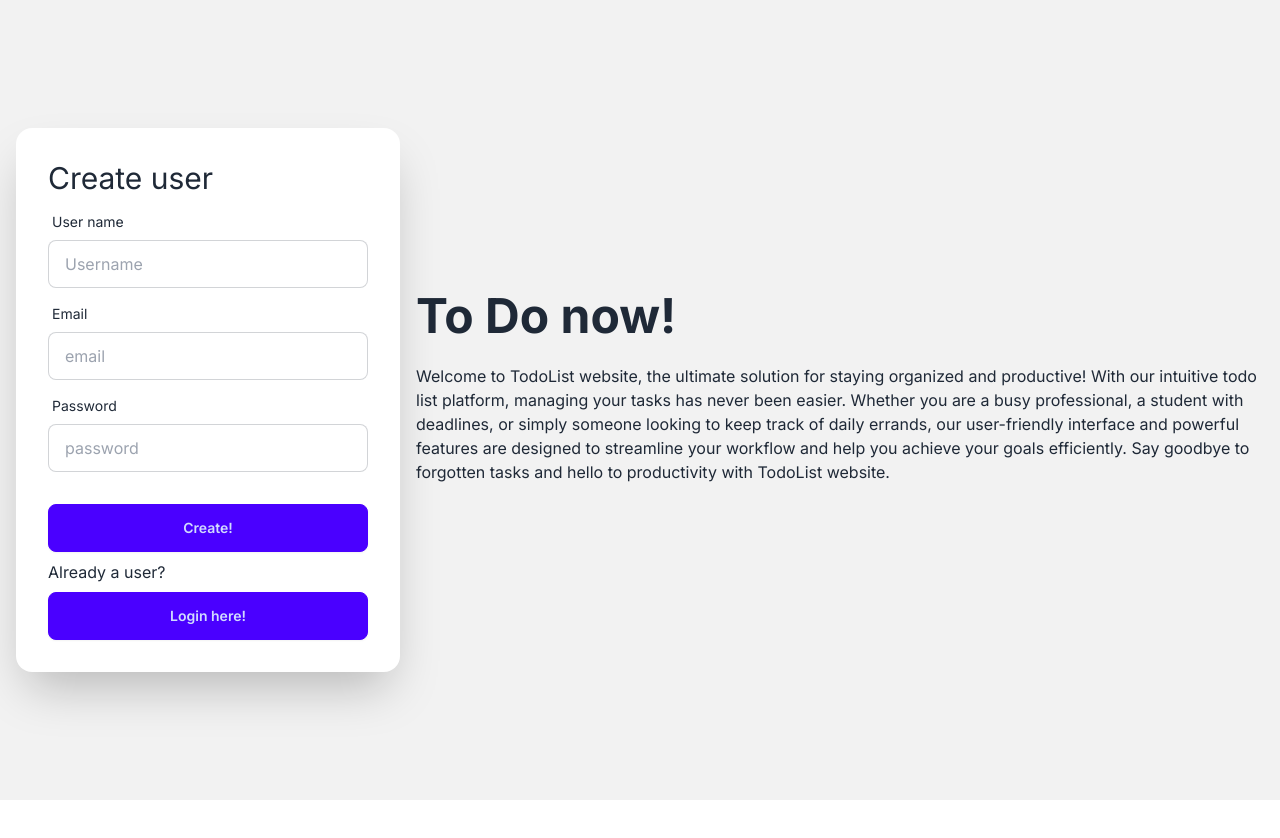
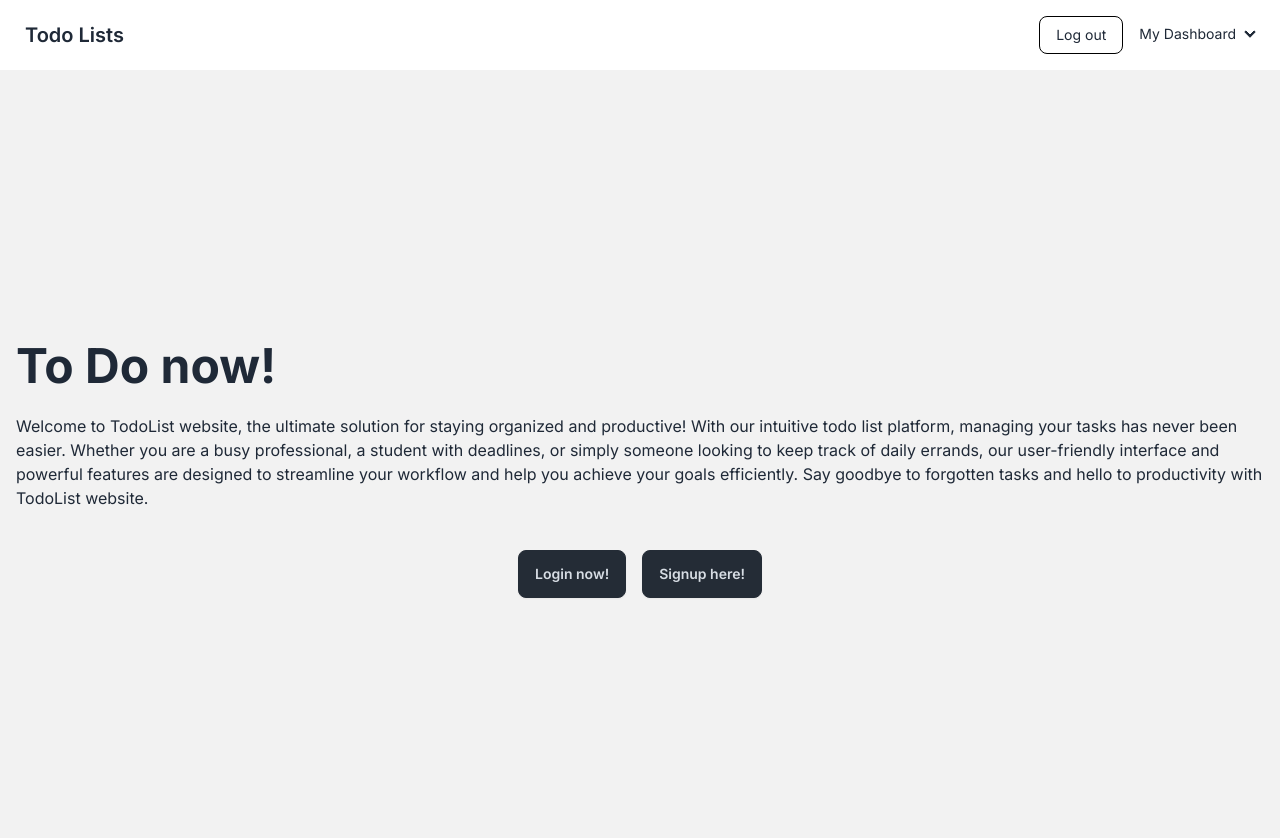
Before and after one commit to LiJieSu0/todo-list-website, a Next.js app: page /main in a window 1280 px wide. Shown: the top 838 px of the page. Before the commit the page ends 800 px from the top, so only its background shows below. Built offline with nearby package versions, Linux system fonts and the light colour scheme.

Commit message:
fix main layout

```diff
--- a/src/app/(routes)/main/page.tsx
+++ b/src/app/(routes)/main/page.tsx
@@ -1,15 +1,25 @@
-import ParagraphComponent from "@/app/(components)/mainCompos/paragraphComponent"
-import CreateUserCard from "@/app/(components)/mainCompos/createUserCard"
+"use client"
+
+import ParagraphComponent from "@/app/(components)/mainCompos/paragraphComponent";
+import CreateUserCard from "@/app/(components)/mainCompos/createUserCard";
+import Navbar from "@/app/(components)/navbar";
+import Link from "next/link";
 export default function Main(){
     //TODO GEO location to get timezone
     //TODO get cookie privacy
     //TODO push notification
     return(
         // hero component from daisy
-        <div className="hero min-h-screen bg-base-200">
-            <div className="hero-content flex-col lg:flex-row-reverse">
-                <ParagraphComponent/>
-                <CreateUserCard/>
+        <div>
+            <Navbar isLogin={true}/>
+            <div className="hero min-h-screen bg-base-200">
+                <div className="hero-content flex-col ">
+                    <ParagraphComponent/>
+                    <div className="flex space-x-4">
+                        <button className="btn btn-active btn-neutral"><Link href="/login">Login now!</Link> </button>
+                        <button className="btn btn-active btn-neutral"><Link href="/signup">Signup here!</Link></button>
+                    </div>
+                </div>
             </div>
         </div>
     )
```
